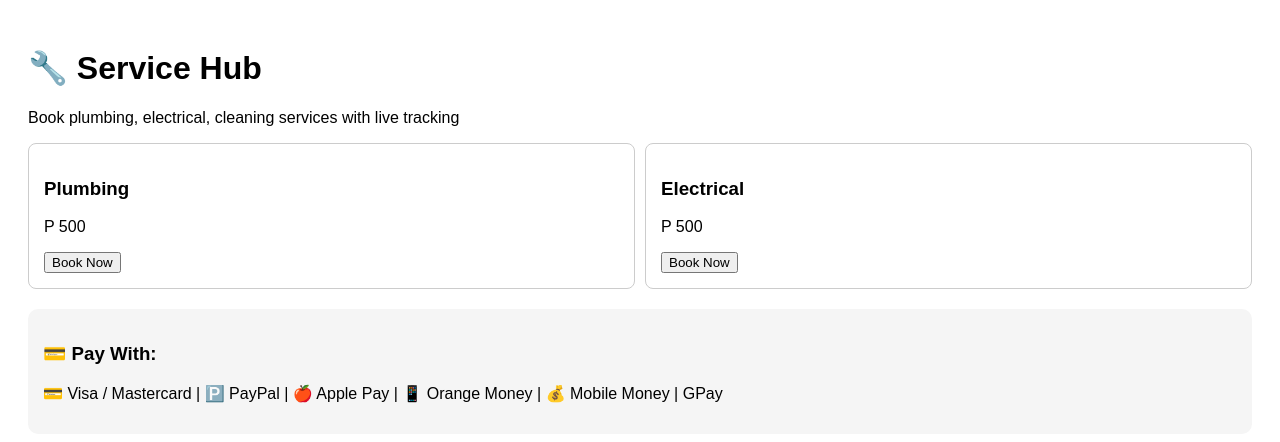
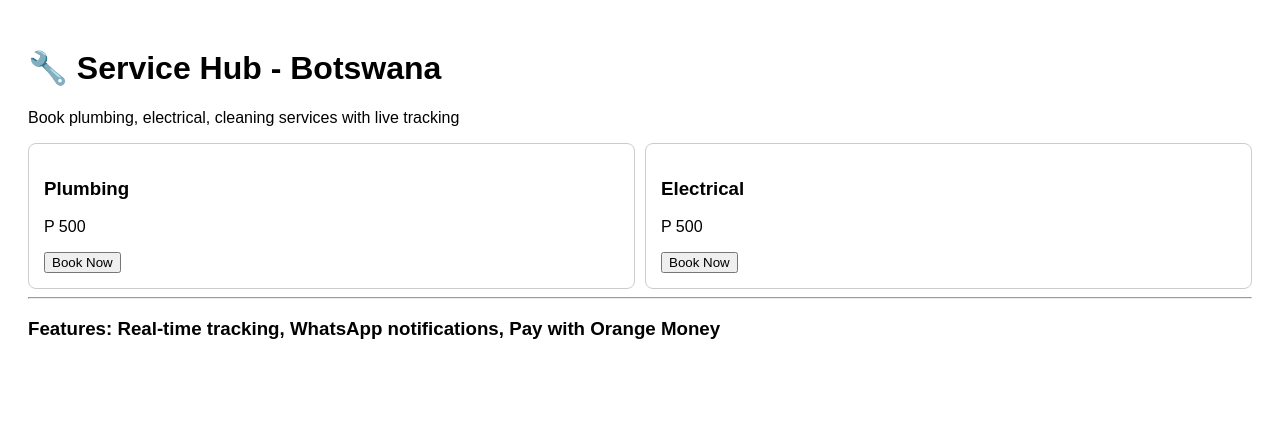
Before and after one commit to moupi309-glitch/Service-Hub, a React (Vite) app in the folder frontend/: page / in a window 1280 px wide. Shown: the top 442 px of the page. Built offline with nearby package versions, Linux system fonts and the light colour scheme; no server answers.

Commit message:
Build full Service Hub

```diff
--- a/frontend/src/App.jsx
+++ b/frontend/src/App.jsx
@@ -3,14 +3,11 @@ export default function App(){
   const [services,setServices]=useState([]);
   useEffect(()=>{fetch('https://service-hub-backend.onrender.com/api/services').then(r=>r.json()).then(setServices).catch(()=>setServices([{name:"Plumbing"},{name:"Electrical"}]))},[]);
   return (<div style={{fontFamily:'sans-serif',padding:20}}>
-    <h1>🔧 Service Hub</h1>
+    <h1>🔧 Service Hub - Botswana</h1>
     <p>Book plumbing, electrical, cleaning services with live tracking</p>
     <div style={{display:'grid',gridTemplateColumns:'1fr 1fr',gap:10}}>
       {services.map((s,i)=><div key={i} style={{border:'1px solid #ccc',padding:15,borderRadius:8}}><h3>{s.name}</h3><p>P {s.price||500}</p><button onClick={()=>alert('Booking '+s.name)}>Book Now</button></div>)}
     </div>
-    <div style={{background:'#f5f5f5',padding:'15px',borderRadius:'10px',marginTop:'20px'}}>
-<h3>💳 Pay With:</h3>
-<p>💳 Visa / Mastercard | 🅿️ PayPal | 🍎 Apple Pay | 📱 Orange Money | 💰 Mobile Money | GPay</p>
-</div>
+    <hr/><h3>Features: Real-time tracking, WhatsApp notifications, Pay with Orange Money</h3>
   </div>);
 }
```
